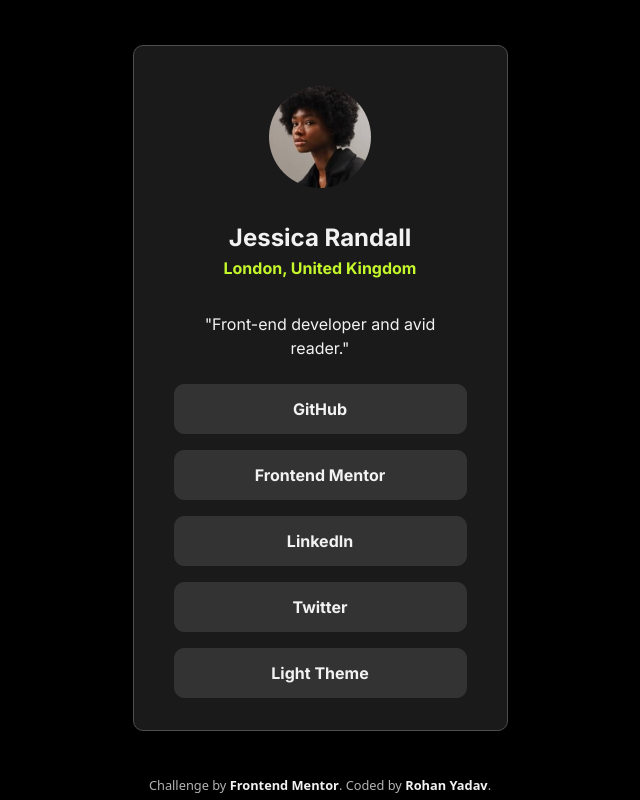
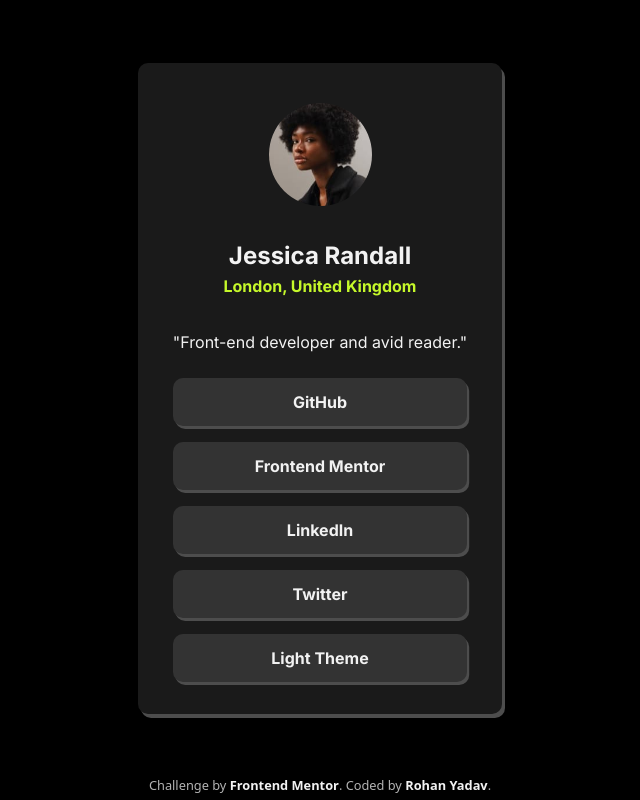
Before and after one commit to r-yadav01/fm-social-links-profile, a plain HTML site: page index.html in a window 1280 px wide. Shown: the whole page, without its empty margins (320-960 px from the left). Drawn offline with Linux system fonts and the light colour scheme.

Commit message:
fixed the css units and replaced border with shadows

```diff
--- a/style.css
+++ b/style.css
@@ -2,8 +2,8 @@
 
 /* system font stack by css-tricks*/
 body {
-  font-family: system-ui, 'Segoe UI', Roboto, Helvetica, Arial, sans-serif,
-    'Apple Color Emoji', 'Segoe UI Emoji', 'Segoe UI Symbol';
+    font-family: system-ui, 'Segoe UI', Roboto, Helvetica, Arial, sans-serif, 'Apple Color Emoji',
+        'Segoe UI Emoji', 'Segoe UI Symbol';
 }
 
 *,
@@ -54,6 +54,9 @@ h6 {
 
 /* MAIN STYLES */
 
+html {
+    font-size: 1rem;
+}
 :root {
     --bg-light: hsl(0, 0%, 20%);
     --bg: hsl(0, 0%, 10%);
@@ -63,7 +66,6 @@ h6 {
     --font-color-location: hsl(75, 94%, 57%);
     --font-color-hover: hsl(0, 0%, 20%);
     --border-color: hsl(0, 0%, 30%);
-  --button-border: hsl(0, 0%, 20%);
 }
 
 body {
@@ -83,17 +85,17 @@ body {
 }
 
 .profile-card {
-  max-width: 375px;
+    max-width: 40ch;
     margin: auto;
     text-align: center;
     background-color: var(--bg);
-  padding: 1.5rem 2rem;
-  border: 1px solid var(--border-color);
+    padding: 1.5em 2.2em;
     border-radius: 10px;
+    box-shadow: 3px 4px var(--border-color);
 }
 
 .about > * {
-  padding: 1rem 0rem;
+    padding: 1em 0em;
 }
 
 .about > img {
@@ -113,14 +115,15 @@ body {
 }
 
 .social-link {
-  margin: 0.5rem 0rem;
-  padding: 0.75rem;
+    margin: 0.5em 0em;
+    padding: 0.75em;
     background-color: var(--bg-light);
     color: inherit;
     border-radius: 10px;
     cursor: pointer;
     font-weight: bold;
-  border: 1px solid var(--button-border);
+    border: 0;
+    box-shadow: 2.2px 3px var(--border-color);
 }
 
 .social-link:hover {
@@ -151,12 +154,6 @@ body {
     text-decoration: underline;
 }
 
-@media (min-width: 500px) {
-  .profile-card {
-    padding: 1.5rem 2.5rem;
-  }
-}
-
 body.light {
     --bg-light: hsl(0, 0%, 100%);
     --bg: hsl(0, 0%, 90%);
@@ -166,5 +163,4 @@ body.light {
     --font-color-location: hsl(75, 50%, 40%);
     --font-color-hover: hsl(0, 0%, 10%);
     --border-color: hsl(0, 0%, 70%);
-  --button-border: hsl(0, 0%, 80%);
 }
```
Lines whose indentation alone changed are shown as unchanged.
